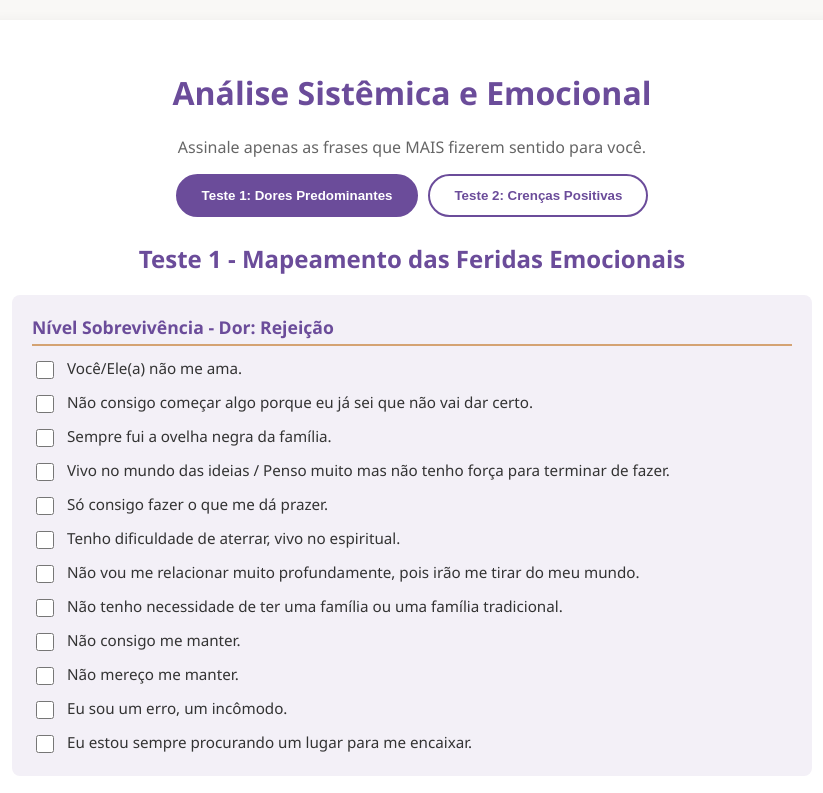
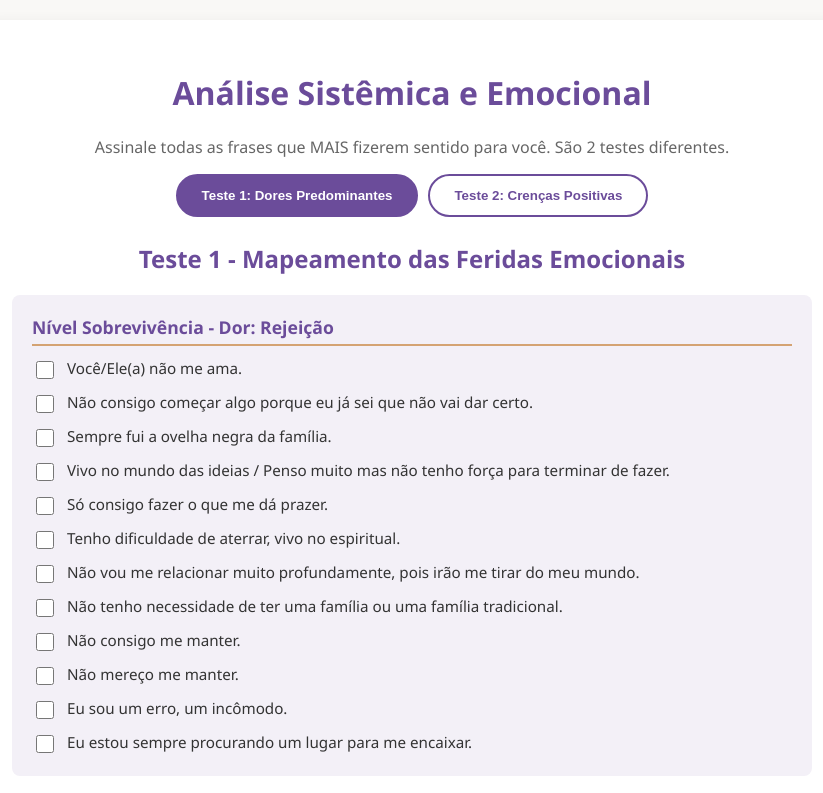
Before and after one commit to milene-costa/feridas, a plain HTML site: page index.html in a window 1280 px wide. Shown: the top 793 px of the page, without its empty margins (228-1051 px from the left). Drawn offline with Linux system fonts and the light colour scheme.

Commit message:
Update index.html

```diff
--- a/index.html
+++ b/index.html
@@ -147,7 +147,7 @@
 
 <div class="quiz-container">
   <h1>Análise Sistêmica e Emocional</h1>
-  <p style="text-align: center; color: #666;">Assinale apenas as frases que MAIS fizerem sentido para você.</p>
+  <p style="text-align: center; color: #666;">Assinale todas as frases que MAIS fizerem sentido para você. São 2 testes diferentes.</p>
 
   <!-- Navegação das Abas -->
   <div class="tabs">
```
